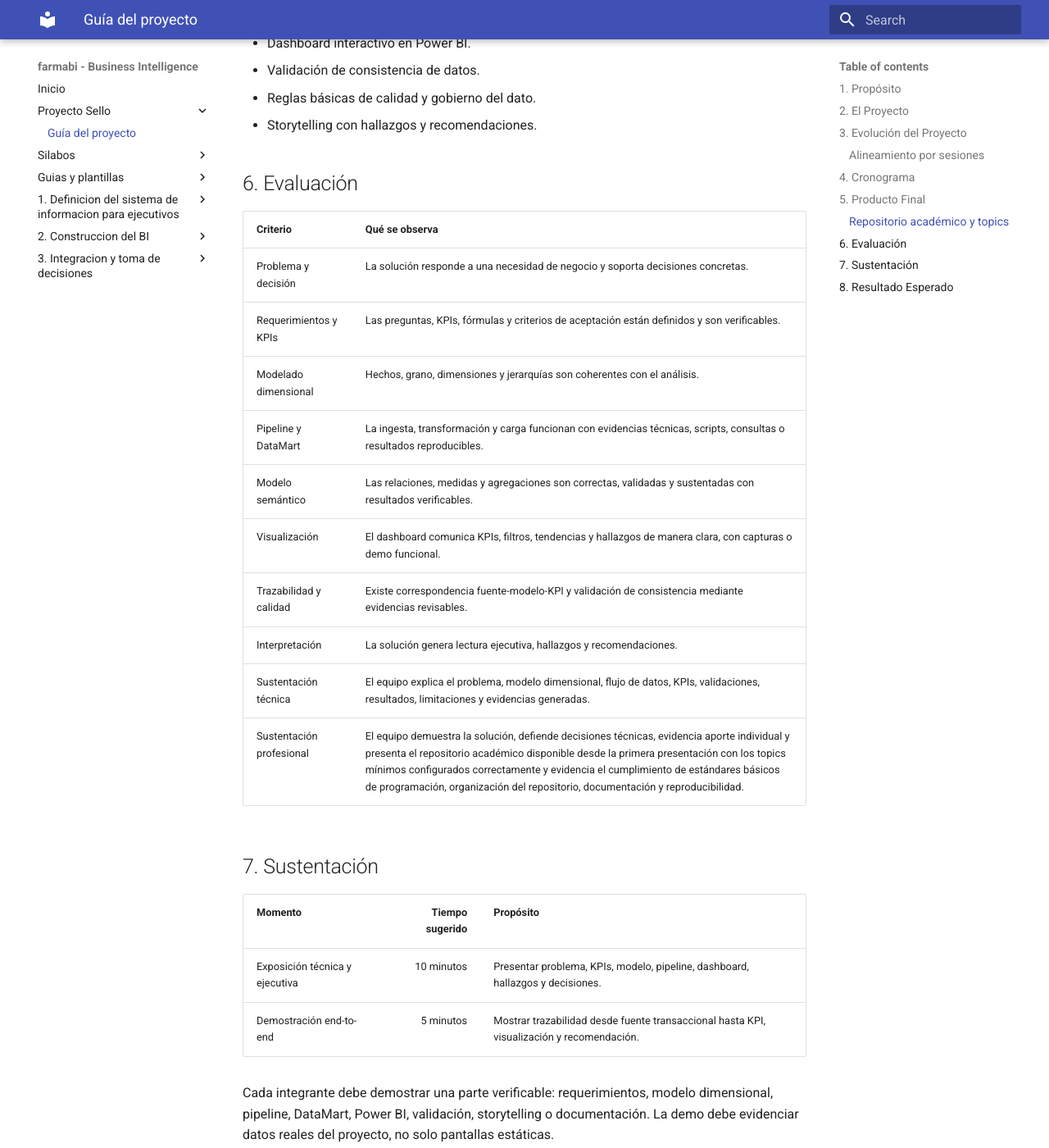
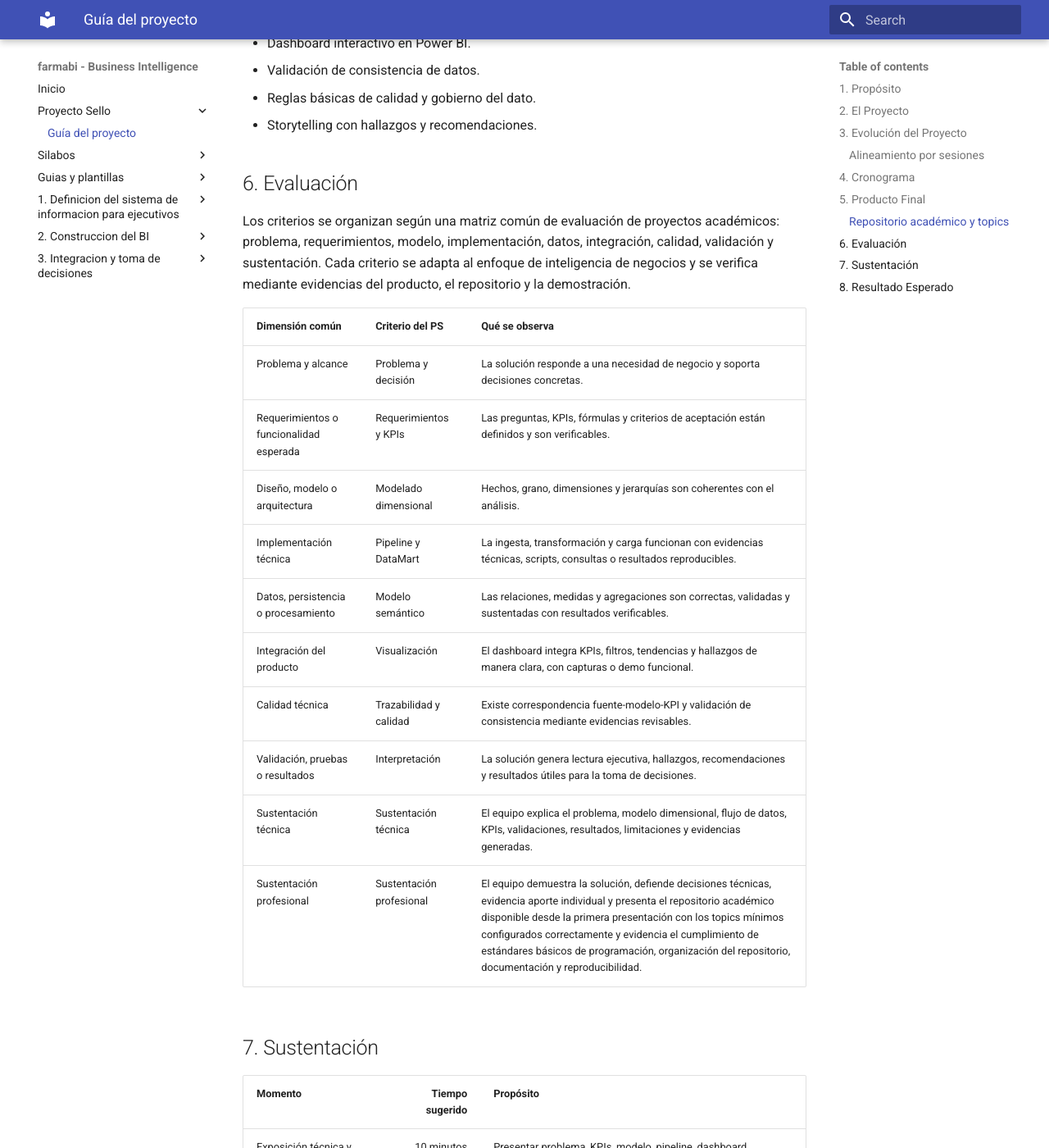
Before and after one commit to 261bi/farmabi, an MkDocs documentation site: the page built from docs/proyecto-sello/index.md, in a window 1280 px wide and 1400 px high, scrolled down 4157 px. Shown: the whole window at 82% size. Built offline with MkDocs 1.6.1 and Material for MkDocs 9.7.7, drawn with Linux system fonts in a browser that asks for light colours.

Commit message:
first commit

```diff
--- a/docs/proyecto-sello/index.md
+++ b/docs/proyecto-sello/index.md
@@ -106,18 +106,20 @@ Componentes mínimos:
 
 ## 6. Evaluación
 
-| Criterio | Qué se observa |
-|---|---|
-| Problema y decisión | La solución responde a una necesidad de negocio y soporta decisiones concretas. |
-| Requerimientos y KPIs | Las preguntas, KPIs, fórmulas y criterios de aceptación están definidos y son verificables. |
-| Modelado dimensional | Hechos, grano, dimensiones y jerarquías son coherentes con el análisis. |
-| Pipeline y DataMart | La ingesta, transformación y carga funcionan con evidencias técnicas, scripts, consultas o resultados reproducibles. |
-| Modelo semántico | Las relaciones, medidas y agregaciones son correctas, validadas y sustentadas con resultados verificables. |
-| Visualización | El dashboard comunica KPIs, filtros, tendencias y hallazgos de manera clara, con capturas o demo funcional. |
-| Trazabilidad y calidad | Existe correspondencia fuente-modelo-KPI y validación de consistencia mediante evidencias revisables. |
-| Interpretación | La solución genera lectura ejecutiva, hallazgos y recomendaciones. |
-| Sustentación técnica | El equipo explica el problema, modelo dimensional, flujo de datos, KPIs, validaciones, resultados, limitaciones y evidencias generadas. |
-| Sustentación profesional | El equipo demuestra la solución, defiende decisiones técnicas, evidencia aporte individual y presenta el repositorio académico disponible desde la primera presentación con los topics mínimos configurados correctamente y evidencia el cumplimiento de estándares básicos de programación, organización del repositorio, documentación y reproducibilidad. |
+Los criterios se organizan según una matriz común de evaluación de proyectos académicos: problema, requerimientos, modelo, implementación, datos, integración, calidad, validación y sustentación. Cada criterio se adapta al enfoque de inteligencia de negocios y se verifica mediante evidencias del producto, el repositorio y la demostración.
+
+| Dimensión común | Criterio del PS | Qué se observa |
+|---|---|---|
+| Problema y alcance | Problema y decisión | La solución responde a una necesidad de negocio y soporta decisiones concretas. |
+| Requerimientos o funcionalidad esperada | Requerimientos y KPIs | Las preguntas, KPIs, fórmulas y criterios de aceptación están definidos y son verificables. |
+| Diseño, modelo o arquitectura | Modelado dimensional | Hechos, grano, dimensiones y jerarquías son coherentes con el análisis. |
+| Implementación técnica | Pipeline y DataMart | La ingesta, transformación y carga funcionan con evidencias técnicas, scripts, consultas o resultados reproducibles. |
+| Datos, persistencia o procesamiento | Modelo semántico | Las relaciones, medidas y agregaciones son correctas, validadas y sustentadas con resultados verificables. |
+| Integración del producto | Visualización | El dashboard integra KPIs, filtros, tendencias y hallazgos de manera clara, con capturas o demo funcional. |
+| Calidad técnica | Trazabilidad y calidad | Existe correspondencia fuente-modelo-KPI y validación de consistencia mediante evidencias revisables. |
+| Validación, pruebas o resultados | Interpretación | La solución genera lectura ejecutiva, hallazgos, recomendaciones y resultados útiles para la toma de decisiones. |
+| Sustentación técnica | Sustentación técnica | El equipo explica el problema, modelo dimensional, flujo de datos, KPIs, validaciones, resultados, limitaciones y evidencias generadas. |
+| Sustentación profesional | Sustentación profesional | El equipo demuestra la solución, defiende decisiones técnicas, evidencia aporte individual y presenta el repositorio académico disponible desde la primera presentación con los topics mínimos configurados correctamente y evidencia el cumplimiento de estándares básicos de programación, organización del repositorio, documentación y reproducibilidad. |
 
 ## 7. Sustentación
 
```
